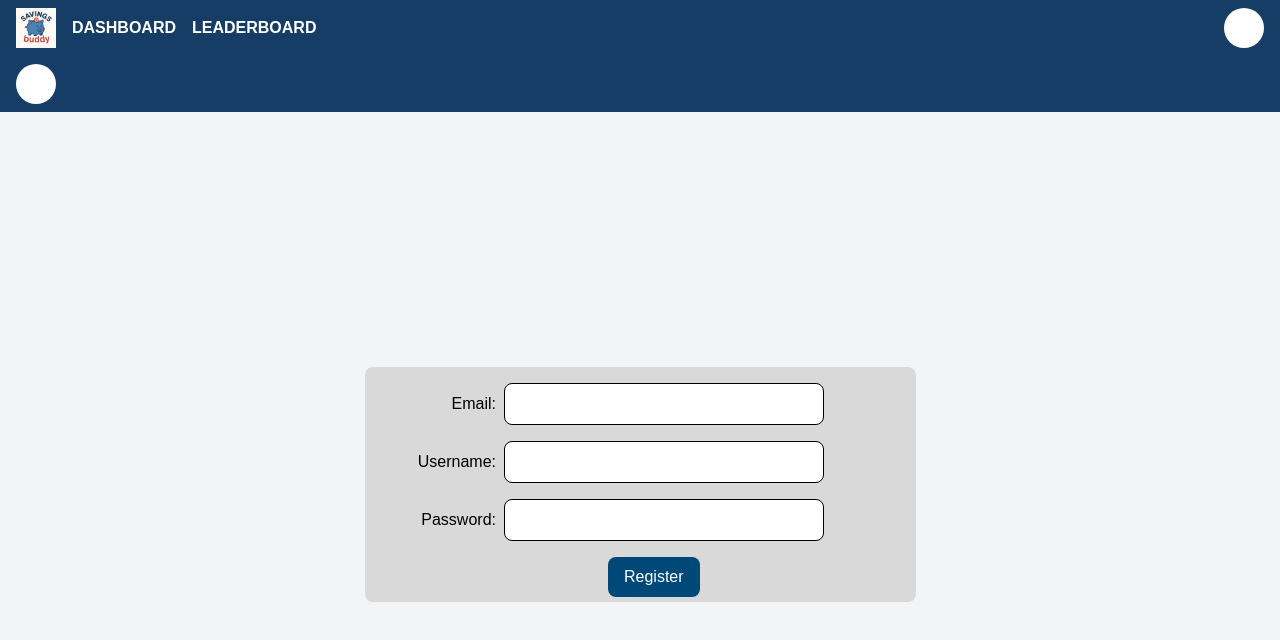
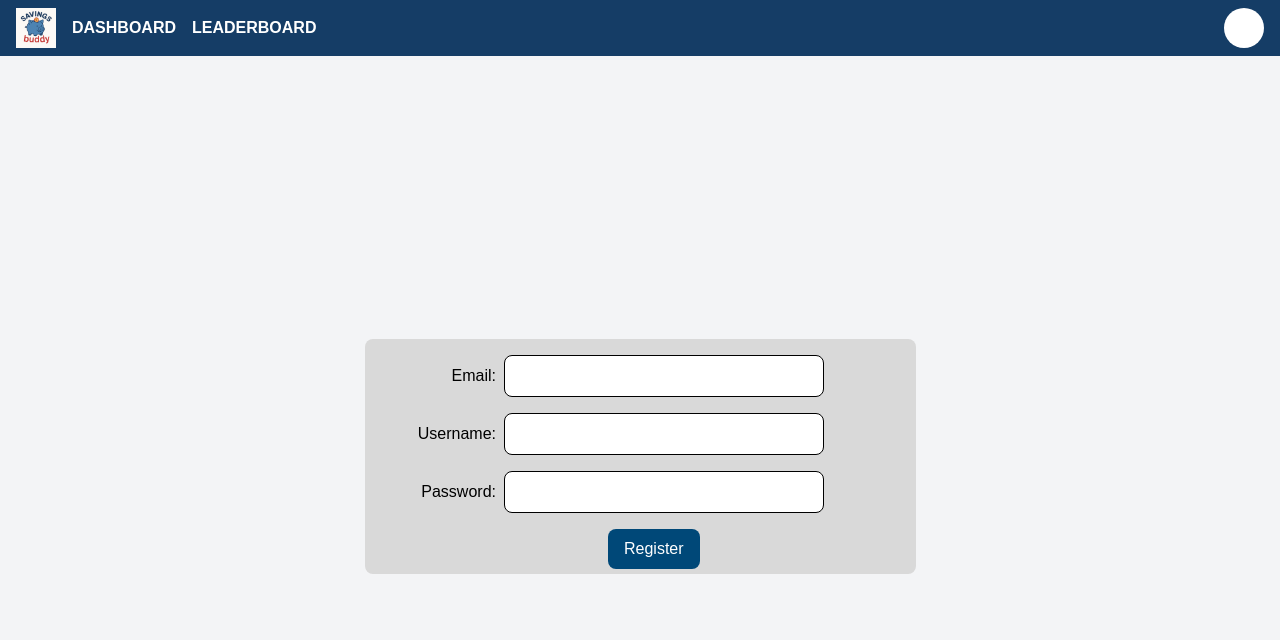
Before and after one commit to KRMed/SavingsBuddy, a Next.js app: page /register in a window 1280 px wide. Shown: the top 640 px of the page. Built offline with nearby package versions, Linux system fonts and the light colour scheme.

Commit message:
Removed second header from register and icon goes to landing page

```diff
--- a/src/app/register/page.js
+++ b/src/app/register/page.js
@@ -76,26 +76,7 @@ export default function Register() {
 
   return (
     <div style={{ height: '100vh', backgroundColor: 'white', display: 'flex', flexDirection: 'column' }}>
-      {/* Header */}
-      <header style={{
-        backgroundColor: '#153d66',
-        color: 'white',
-        display: 'flex',
-        justifyContent: 'space-between',
-        alignItems: 'center',
-        padding: '0.5rem 1rem'
-      }}>
-        <div style={{ display: 'flex', alignItems: 'center' }}>
-          <div style={{
-            width: 40,
-            height: 40,
-            background: 'white',
-            borderRadius: '50%',
-            marginRight: '1rem'
-          }}></div>
 
-        </div>
-      </header>
     <main style={{ flexGrow: 1, display: 'flex', justifyContent: 'center',
         alignItems: 'center', backgroundColor: '#f3f4f6' }}>
             <div style={{ backgroundColor: '#D9D9D9' }}
--- a/src/components/Header.js
+++ b/src/components/Header.js
@@ -24,6 +24,7 @@ const Header = () => {
       }}>
         <div style={{ display: 'flex', alignItems: 'center' }}>
           <img
+            href={savingsbuddyImage}
             src={savingsbuddyImage.src}
             alt="Logo"
             style={{ width: '40px', height: '40px', marginRight: '1rem' }}
@@ -83,9 +84,9 @@ const Header = () => {
                         padding: '0.5rem',
                         zIndex: 1000
                     }}>
-                        <a href="/profile" style={{ display: 'block', padding: '0.5rem', color: '#153D66', textDecoration: 'none' }}>Profile</a>
-                        <a href="/settings" style={{ display: 'block', padding: '0.5rem', color: '#153D66', textDecoration: 'none' }}>Settings</a>
-                        <a href="/logout" style={{ display: 'block', padding: '0.5rem', color: '#CC3B2F', textDecoration: 'none' }}>Logout</a>
+                        <a href="/" style={{ display: 'block', padding: '0.5rem', color: '#153D66', textDecoration: 'none' }}>Profile</a>
+                        <a href="/" style={{ display: 'block', padding: '0.5rem', color: '#153D66', textDecoration: 'none' }}>Settings</a>
+                        <a href="/" style={{ display: 'block', padding: '0.5rem', color: '#CC3B2F', textDecoration: 'none' }}>Logout</a>
                     </div>
                 )}
         </div>
```
